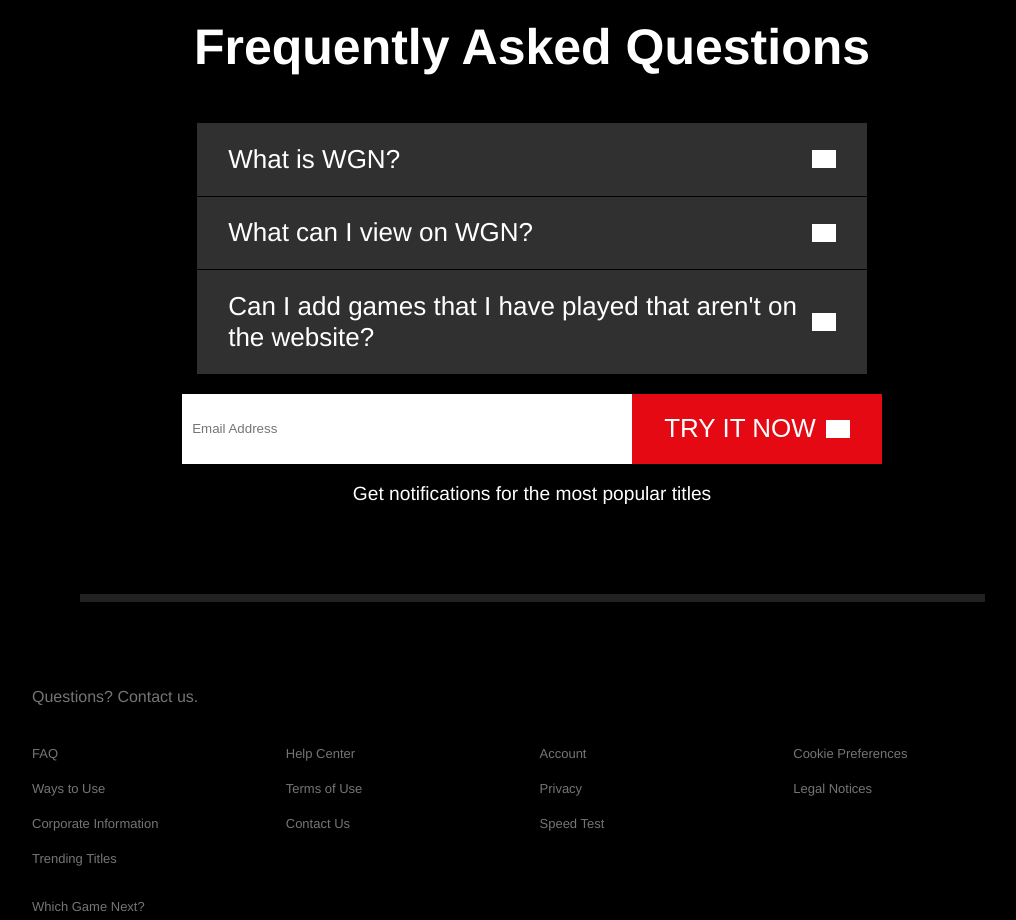
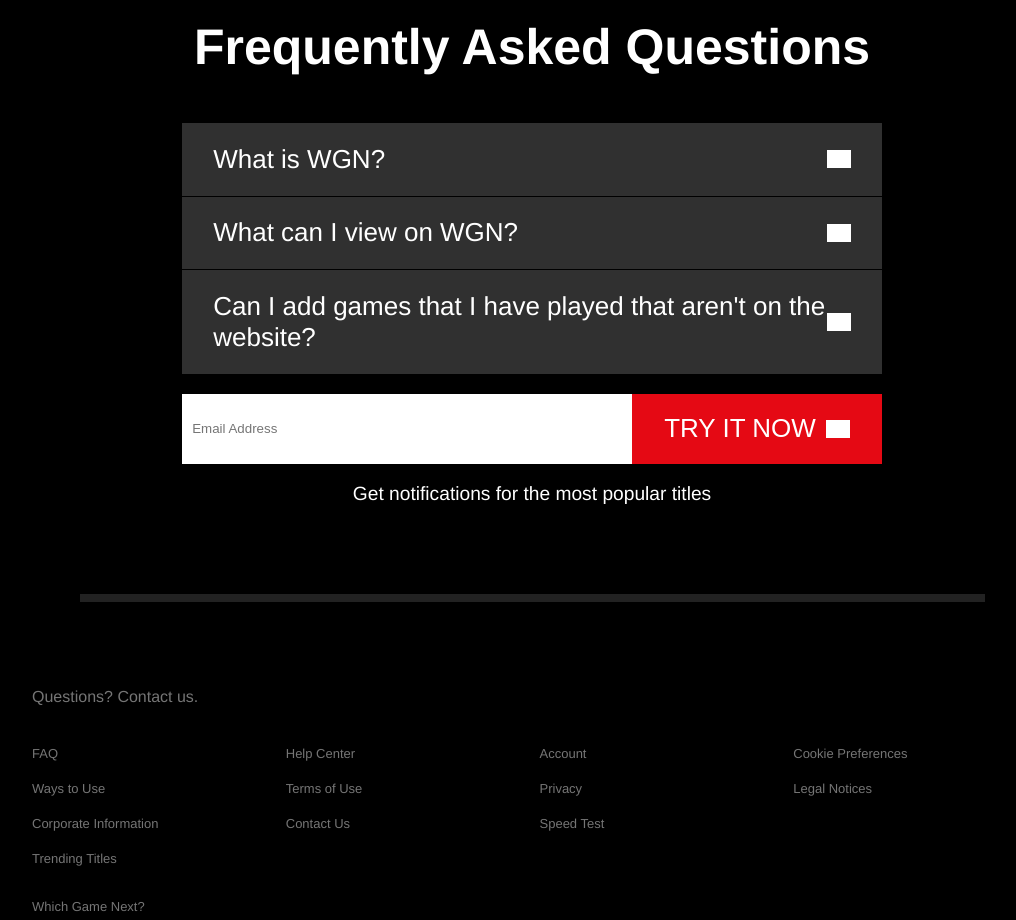
Before and after one commit to stevenks17/wgn_v2, a React (Create React App) app: page / in a window 1280 px wide. Shown: the part 2180-3100 px from the top of the page, without its empty margins (108-1124 px from the left). Built offline with nearby package versions, Linux system fonts and the light colour scheme; grey boxes are pictures that could not be loaded.

Commit message:
adjusted max-width

```diff
--- a/src/components/accordion/styles/accordion.js
+++ b/src/components/accordion/styles/accordion.js
@@ -14,7 +14,7 @@
     color: white;
     margin-bottom: 10px;
     margin: auto;
-    max-width: 670px;
+    max-width: 700px;
     width: 100%;
     &:first-of-type {
         margin-top: 3em;
```
